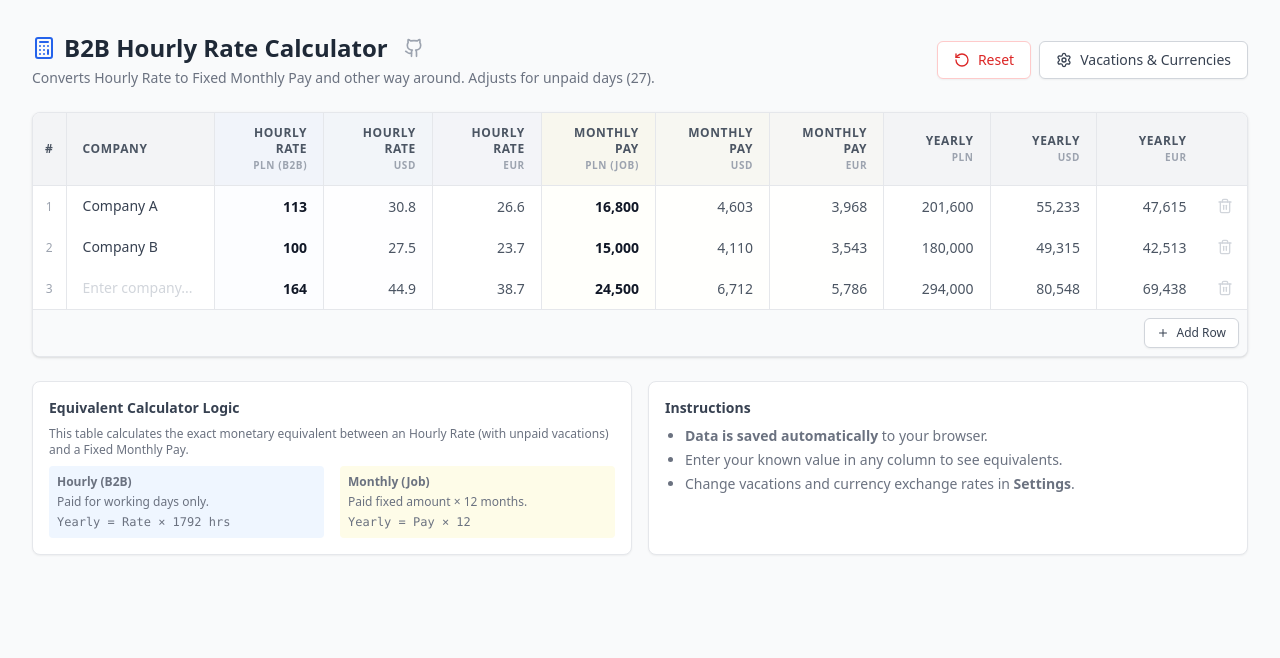
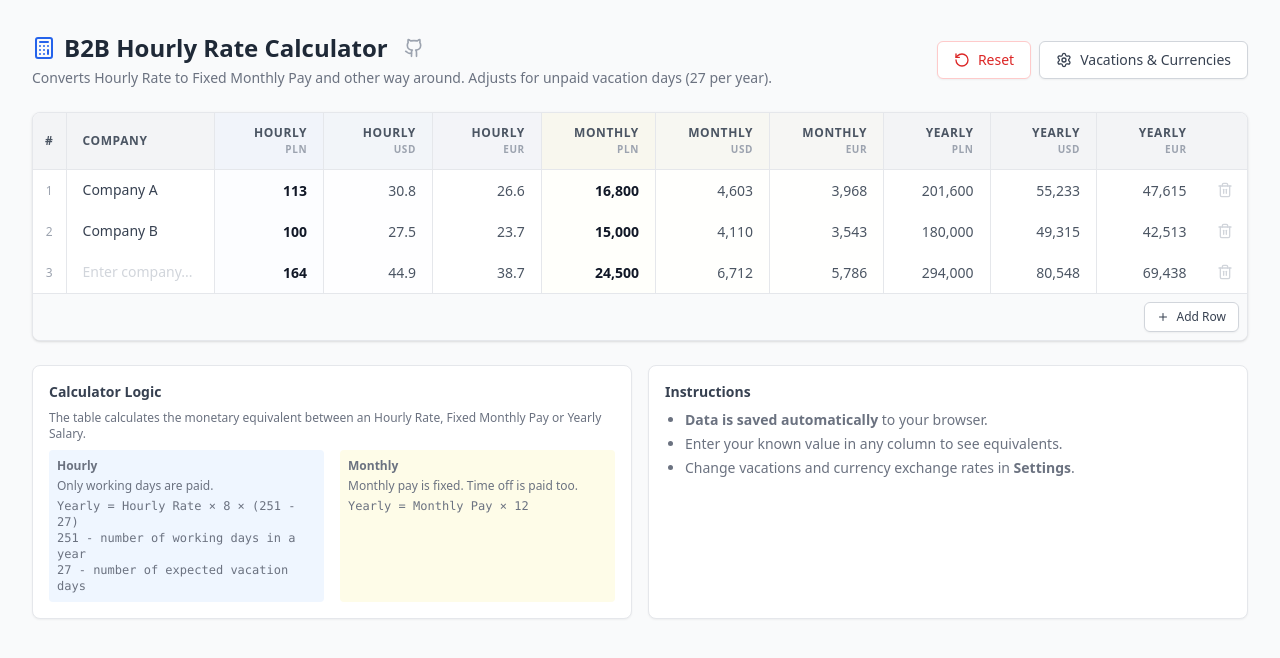
Before and after one commit to georgesour/rate-to-salary-calculator, a React (Create React App) app: page / in a window 1280 px wide. Shown: the top 658 px of the page. Built offline with nearby package versions, Linux system fonts and the light colour scheme; no server answers.

Commit message:
fix currency rate accuracy; improve descriptions

```diff
--- a/package.json
+++ b/package.json
@@ -19,7 +19,7 @@
     "build": "react-scripts build",
     "test": "react-scripts test",
     "eject": "react-scripts eject",
-    "deploy": "gh-pages -d build"
+    "deploy": "npm run build && gh-pages -d build"
   },
   "eslintConfig": {
     "extends": [
--- a/src/App.js
+++ b/src/App.js
@@ -31,6 +31,8 @@ const MONTHS_PER_YEAR = 12;
 const cleanNumericValue = (str) => str.replace(/[^0-9.]/g, '');
 
 const roundToCents = (value) => Math.round(value * 10) / 10;
+
+const roundToThreeDecimals = (value) => Math.round(value * 1000) / 1000;
 
 const formatCurrency = (value, decimals = 0) => {
     if (value === 0) return '';
@@ -208,9 +210,9 @@ const SalaryComparator = () => {
             const data = await response.json();
 
             if (data.rates?.PLN && data.rates?.EUR) {
-                const usdPln = data.rates.PLN;
+                const usdPln = roundToThreeDecimals(data.rates.PLN);
                 const usdEur = data.rates.EUR;
-                const eurUsd = roundToCents(1 / usdEur);
+                const eurUsd = roundToThreeDecimals(1 / usdEur);
 
                 setConfig(prev => ({
                     ...prev,
@@ -347,7 +349,7 @@ const SalaryComparator = () => {
                             </a>
                         </h1>
                         <p className="text-sm text-gray-500 mt-1">
-                            Converts Hourly Rate to Fixed Monthly Pay and other way around. Adjusts for unpaid days ({config.vacationDays}).
+                            Converts Hourly Rate to Fixed Monthly Pay and other way around. Adjusts for unpaid vacation days ({config.vacationDays} per year).
                         </p>
                     </div>
                     <div className="flex gap-2">
@@ -406,12 +408,22 @@ const SalaryComparator = () => {
                                     <span className="text-gray-400 text-sm">$1 =</span>
                                     <input
                                         type="number"
-                                        step="0.01"
-                                        value={config.usdPln}
-                                        onChange={(e) => setConfig(prev => ({
-                                            ...prev,
-                                            usdPln: parseFloat(e.target.value) || 0
-                                        }))}
+                                        step="0.001"
+                                        value={roundToThreeDecimals(config.usdPln)}
+                                        onChange={(e) => {
+                                            const value = parseFloat(e.target.value) || 0;
+                                            setConfig(prev => ({
+                                                ...prev,
+                                                usdPln: roundToThreeDecimals(value)
+                                            }));
+                                        }}
+                                        onBlur={(e) => {
+                                            const value = parseFloat(e.target.value) || 0;
+                                            setConfig(prev => ({
+                                                ...prev,
+                                                usdPln: roundToThreeDecimals(value)
+                                            }));
+                                        }}
                                         className="w-full p-2 outline-none text-sm font-mono"
                                     />
                                     <span className="text-gray-400 text-sm">PLN</span>
@@ -427,20 +439,20 @@ const SalaryComparator = () => {
                                     <span className="text-gray-400 text-sm">€1 =</span>
                                     <input
                                         type="number"
-                                        step="0.01"
-                                        value={roundToCents(config.eurUsd)}
+                                        step="0.001"
+                                        value={roundToThreeDecimals(config.eurUsd)}
                                         onChange={(e) => {
                                             const value = parseFloat(e.target.value) || 0;
                                             setConfig(prev => ({
                                                 ...prev,
-                                                eurUsd: roundToCents(value)
+                                                eurUsd: roundToThreeDecimals(value)
                                             }));
                                         }}
                                         onBlur={(e) => {
                                             const value = parseFloat(e.target.value) || 0;
                                             setConfig(prev => ({
                                                 ...prev,
-                                                eurUsd: roundToCents(value)
+                                                eurUsd: roundToThreeDecimals(value)
                                             }));
                                         }}
                                         className="w-full p-2 outline-none text-sm font-mono"
@@ -450,7 +462,7 @@ const SalaryComparator = () => {
                             </div>
 
                             <div className="space-y-2">
-                                <label className="text-xs font-medium text-gray-500 block">Unpaid Vacation (B2B)</label>
+                                <label className="text-xs font-medium text-gray-500 block">Vacation Days</label>
                                 <input
                                     type="number"
                                     value={config.vacationDays}
@@ -478,7 +490,7 @@ const SalaryComparator = () => {
 
                         <div className="mt-4 pt-4 border-t border-blue-100 text-xs text-gray-500 flex gap-4">
                             <span>Implied EUR to PLN: <span className="font-mono font-bold">{(config.eurUsd * config.usdPln).toFixed(2)}</span></span>
-                            <span>Billable Hours (B2B): <span className="font-mono font-bold">{getBillableHoursYearly()}</span> / year</span>
+                            <span>Billable Hours: <span className="font-mono font-bold">{getBillableHoursYearly()}</span> / year</span>
                         </div>
                     </Card>
                 )}
@@ -493,24 +505,24 @@ const SalaryComparator = () => {
 
                                 {/* Hourly Columns */}
                                 <th className="px-4 py-3 border-b border-r text-right bg-blue-50/50 w-32">
-                                    Hourly Rate<br/><span className="text-[10px] text-gray-400">PLN (B2B)</span>
+                                    Hourly<br/><span className="text-[10px] text-gray-400">PLN</span>
                                 </th>
                                 <th className="px-4 py-3 border-b border-r text-right bg-blue-50/30 w-32">
-                                    Hourly Rate<br/><span className="text-[10px] text-gray-400">USD</span>
+                                    Hourly<br/><span className="text-[10px] text-gray-400">USD</span>
                                 </th>
                                 <th className="px-4 py-3 border-b border-r text-right bg-blue-50/20 w-32">
-                                    Hourly Rate<br/><span className="text-[10px] text-gray-400">EUR</span>
+                                    Hourly<br/><span className="text-[10px] text-gray-400">EUR</span>
                                 </th>
 
                                 {/* Monthly Columns */}
                                 <th className="px-4 py-3 border-b border-r text-right bg-yellow-50/50 w-32">
-                                    Monthly Pay<br/><span className="text-[10px] text-gray-400">PLN (Job)</span>
+                                    Monthly<br/><span className="text-[10px] text-gray-400">PLN</span>
                                 </th>
                                 <th className="px-4 py-3 border-b border-r text-right bg-yellow-50/30 w-32">
-                                    Monthly Pay<br/><span className="text-[10px] text-gray-400">USD</span>
+                                    Monthly<br/><span className="text-[10px] text-gray-400">USD</span>
                                 </th>
                                 <th className="px-4 py-3 border-b border-r text-right bg-yellow-50/20 w-32">
-                                    Monthly Pay<br/><span className="text-[10px] text-gray-400">EUR</span>
+                                    Monthly<br/><span className="text-[10px] text-gray-400">EUR</span>
                                 </th>
 
                                 {/* Yearly Columns */}
@@ -588,19 +600,22 @@ const SalaryComparator = () => {
                 {/* Legend / Info */}
                 <div className="grid grid-cols-1 md:grid-cols-2 gap-4 text-sm text-gray-500">
                     <Card className="p-4 bg-gray-50">
-                        <h4 className="font-semibold text-gray-700 mb-2">Equivalent Calculator Logic</h4>
+                        <h4 className="font-semibold text-gray-700 mb-2">Calculator Logic</h4>
                         <div className="space-y-2 text-xs">
-                            <p>This table calculates the exact monetary equivalent between an Hourly Rate (with unpaid vacations) and a Fixed Monthly Pay.</p>
+                            <p>The table calculates the monetary equivalent between an Hourly Rate, Fixed Monthly Pay or Yearly Salary.</p>
                             <div className="grid grid-cols-2 gap-4 mt-2">
                                 <div className="bg-blue-50 p-2 rounded">
-                                    <strong>Hourly (B2B)</strong>
-                                    <div className="text-gray-500 mt-1">Paid for working days only.</div>
-                                    <div className="font-mono mt-1">Yearly = Rate × {getBillableHoursYearly()} hrs</div>
+                                    <strong>Hourly</strong>
+                                    <div className="text-gray-500 mt-1">Only working days are paid.</div>
+                                    <div className="font-mono mt-1">Yearly = Hourly Rate × 8 × ({config.workingDaysInYear} - {config.vacationDays})<br/>
+                                        {config.workingDaysInYear} - number of working days in a year<br/>
+                                        {config.vacationDays} - number of expected vacation days
+                                    </div>
                                 </div>
                                 <div className="bg-yellow-50 p-2 rounded">
-                                    <strong>Monthly (Job)</strong>
-                                    <div className="text-gray-500 mt-1">Paid fixed amount × 12 months.</div>
-                                    <div className="font-mono mt-1">Yearly = Pay × 12</div>
+                                    <strong>Monthly</strong>
+                                    <div className="text-gray-500 mt-1">Monthly pay is fixed. Time off is paid too.</div>
+                                    <div className="font-mono mt-1">Yearly = Monthly Pay × 12</div>
                                 </div>
                             </div>
                         </div>
```
